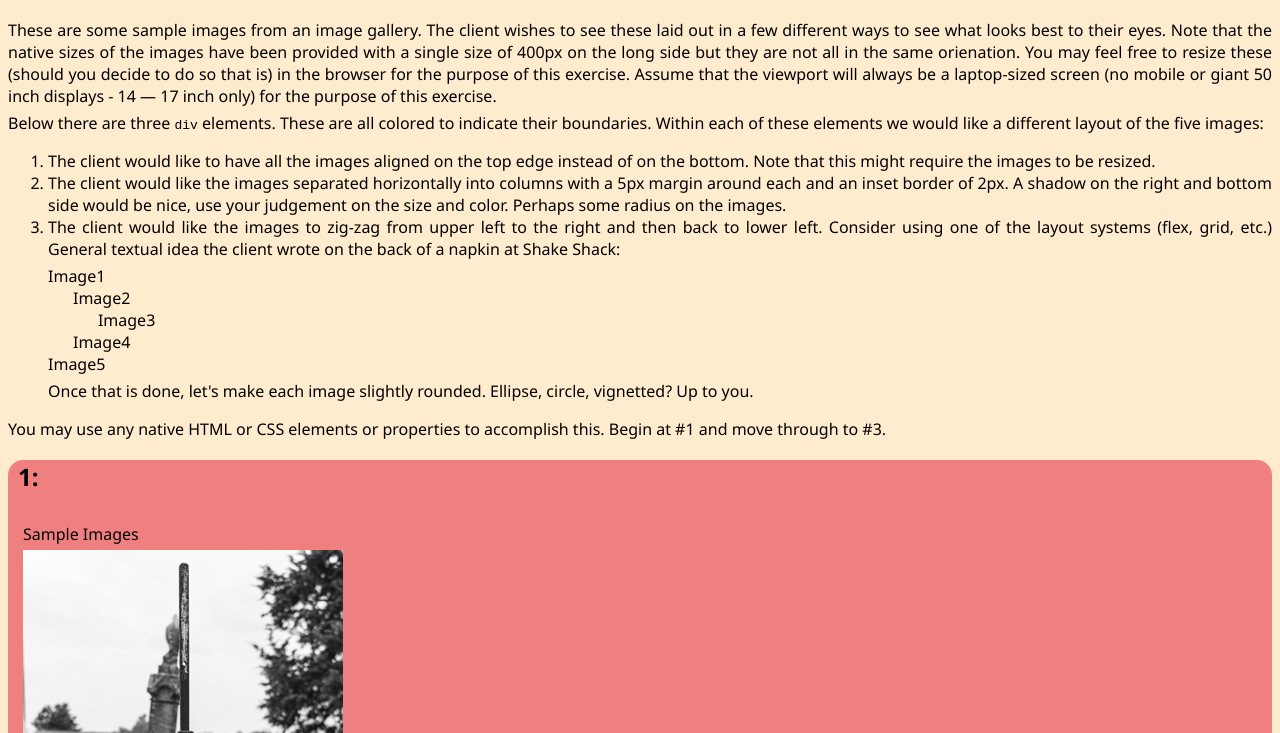
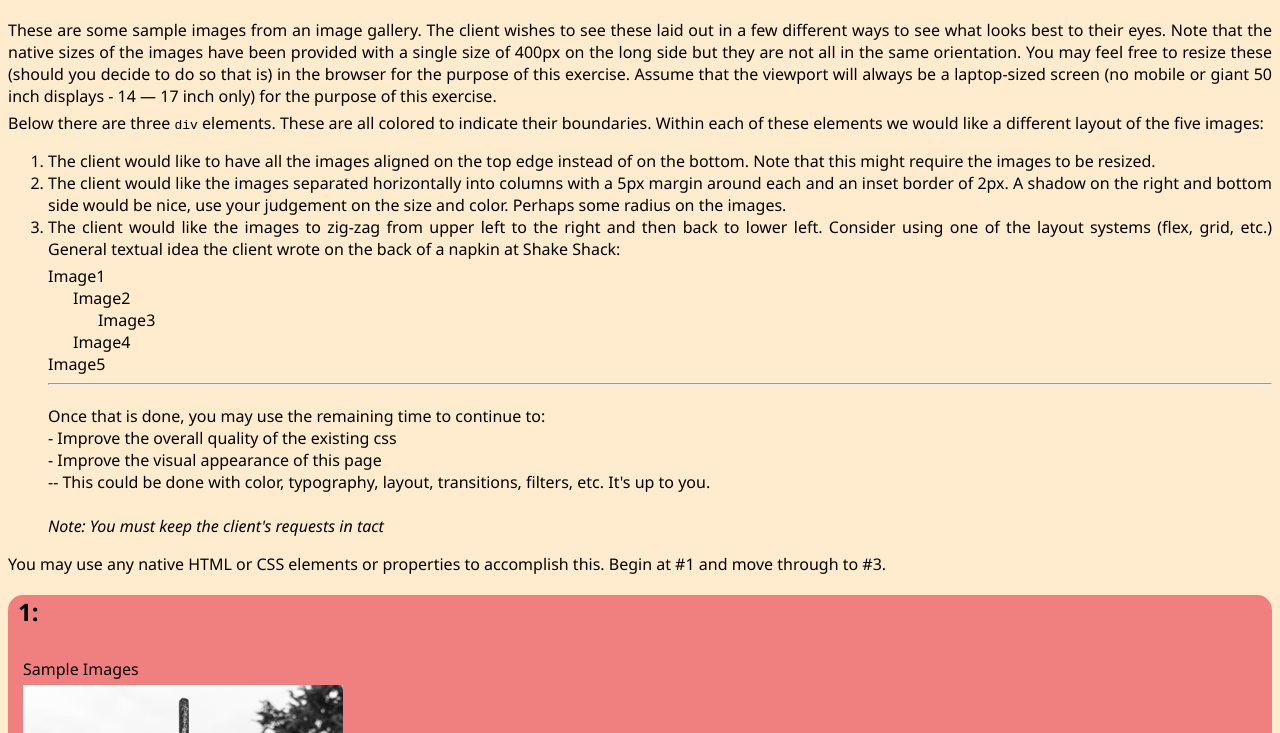
Before and after one commit to matthew-harvell/htmlInterview, a plain HTML site: page index.html in a window 1280 px wide. Shown: the part 67-800 px from the top of the page. Drawn offline with Linux system fonts and the light colour scheme.

Commit message:
Additions by JBurke

```diff
--- a/index.html
+++ b/index.html
@@ -14,11 +14,11 @@
         see these laid out in a few different ways to see what looks best to
         their eyes. Note that the native sizes of the images have been provided
         with a single size of 400px on the long side but they are not all in the
-        same orienation. You may feel free to resize these (should you decide to
-        do so that is) in the browser for the purpose of this exercise. Assume
-        that the viewport will always be a laptop-sized screen (no mobile or
-        giant 50 inch displays - 14 &mdash; 17 inch only) for the purpose of this
-        exercise.
+        same orientation. You may feel free to resize these (should you decide
+        to do so that is) in the browser for the purpose of this exercise.
+        Assume that the viewport will always be a laptop-sized screen (no mobile
+        or giant 50 inch displays - 14 &mdash; 17 inch only) for the purpose of
+        this exercise.
       </div>
 
       <div>
@@ -49,8 +49,16 @@
               &nbsp;&nbsp;&nbsp;&nbsp;&nbsp;&nbsp;Image4<br />
               Image5
             </div>
-            Once that is done, let's make each image slightly rounded. Ellipse,
-            circle, vignetted? Up to you.
+            <hr />
+            <div style="margin-top: 20px">
+              Once that is done, you may use the remaining time to continue
+              to:<br />
+              - Improve the overall quality of the existing css<br />
+              - Improve the visual appearance of this page<br />
+              -- This could be done with color, typography, layout, transitions,
+              filters, etc. It's up to you.<br /><br />
+              <i>Note: You must keep the client's requests in tact</i>
+            </div>
           </li>
         </ol>
       </div>
```
